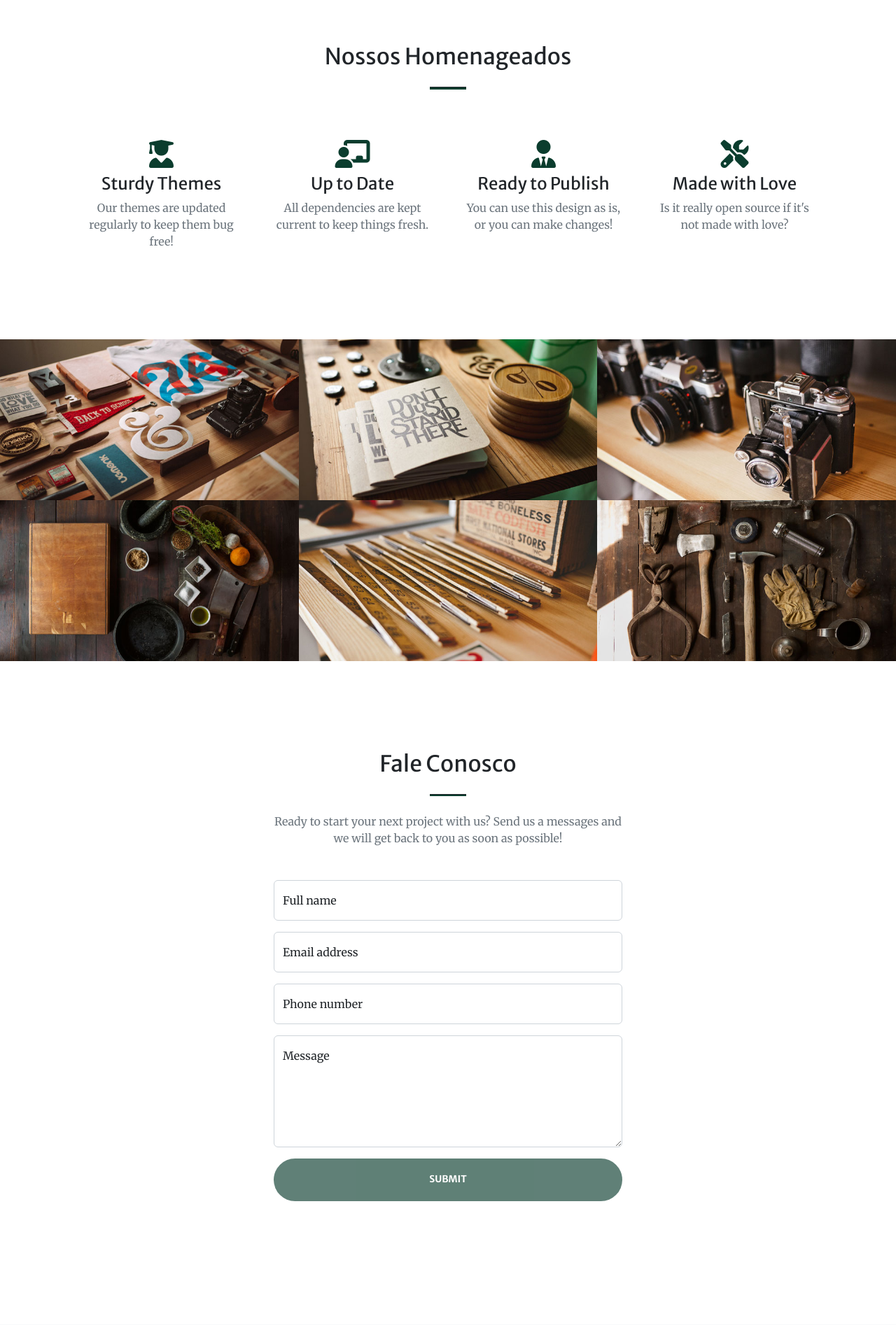
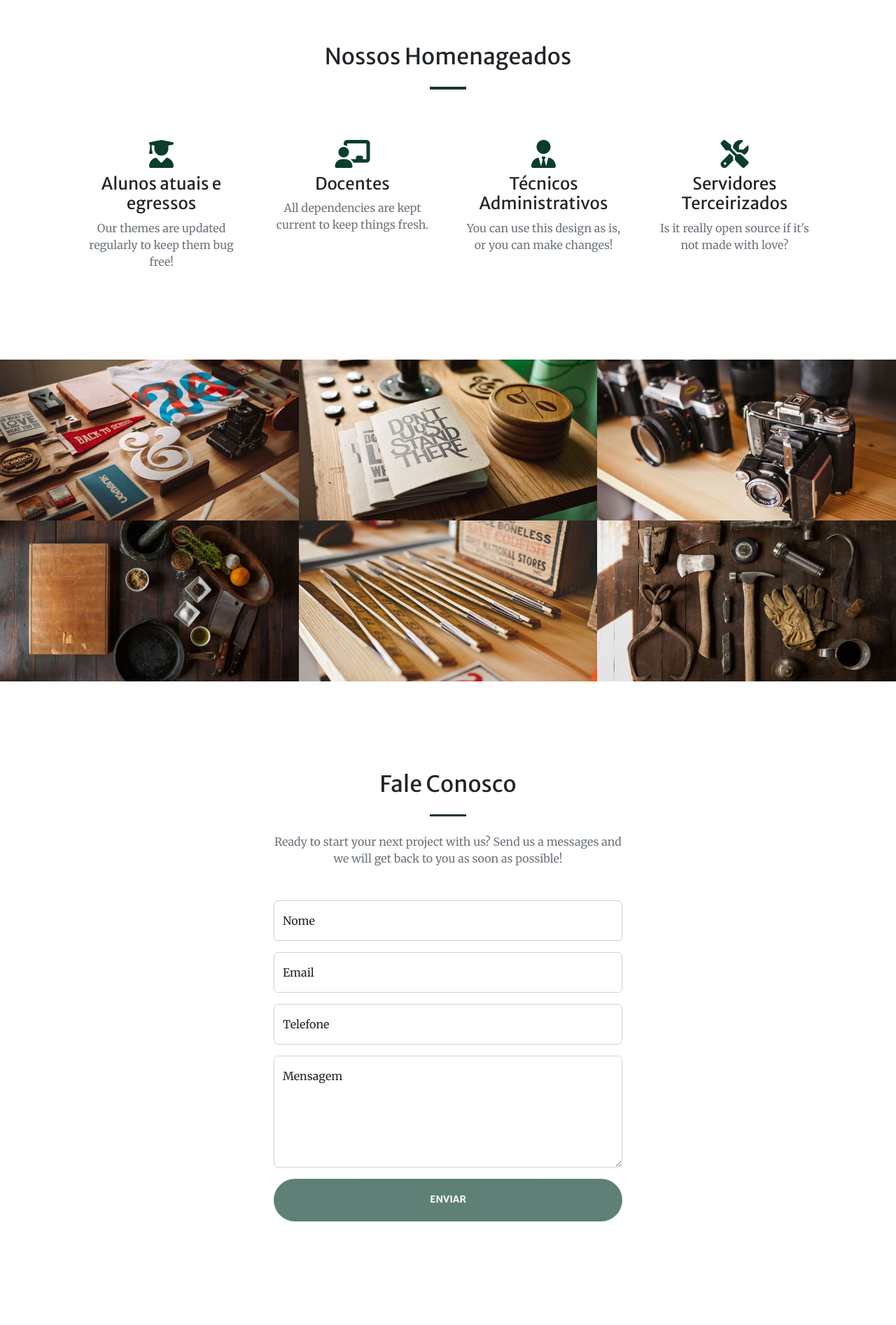
Before and after one commit to willianjonhy05/Tesouros_do_IFPI, a Django app: page / in a window 1280 px wide. Shown: the part 1368-3262 px from the top of the page at 70% size. Run offline with Django 5.2, Linux system fonts and the light colour scheme; some libraries are stand-ins or nearby versions.

Commit message:
Deus do Céu, ainda tem muita coisa

```diff
--- a/templates/index.html
+++ b/templates/index.html
@@ -59,7 +59,7 @@
                         <h2 class="text-white mt-0">Tesouros do IFPI 2026</h2>
                         <hr class="divider divider-light" />
                         <p class="text-white-75 mb-4">O projeto reconhece alunos, ex-alunos, docentes e colaboradores que se destacam em suas áreas, reconhecendo talentos formados ou atuantes na instituição e fortalecendo o nome do IFPI na educação.</p>
-                        <a class="btn btn-light btn-xl" href="#services">Confira o Regulamento</a>
+                        <a class="btn btn-light btn-xl" href="{% static 'pdf/regulamento.pdf' %}" target="_blank">Confira o Regulamento</a>
                     </div>
                 </div>
             </div>
@@ -76,7 +76,7 @@
                                 <!-- <i class="bi bi-mortarboard-fill fs-1 text-primary"></i> -->
                                 <i class="fa-solid fa-user-graduate fs-1 text-primary"></i>
                             </div>
-                            <h3 class="h4 mb-2">Sturdy Themes</h3>
+                            <h3 class="h4 mb-2">Alunos atuais e egressos</h3>
                             <p class="text-muted mb-0">Our themes are updated regularly to keep them bug free!</p>
                         </div>
                     </div>
@@ -87,7 +87,7 @@
                                 <i class="fa-solid fs-1 fa-chalkboard-user text-primary"></i>
 
                             </div>
-                            <h3 class="h4 mb-2">Up to Date</h3>
+                            <h3 class="h4 mb-2">Docentes</h3>
                             <p class="text-muted mb-0">All dependencies are kept current to keep things fresh.</p>
                         </div>
                     </div>
@@ -98,7 +98,7 @@
                                 <i class="fa-solid fa-user-tie fs-1 text-primary"></i>
 
                             </div>
-                            <h3 class="h4 mb-2">Ready to Publish</h3>
+                            <h3 class="h4 mb-2">Técnicos Administrativos</h3>
                             <p class="text-muted mb-0">You can use this design as is, or you can make changes!</p>
                         </div>
                     </div>
@@ -108,7 +108,7 @@
                                 <!-- <i class="bi-heart fs-1 text-primary"></i> -->
                                 <i class="fa-solid fa-screwdriver-wrench fs-1 text-primary"></i>
                             </div>
-                            <h3 class="h4 mb-2">Made with Love</h3>
+                            <h3 class="h4 mb-2">Servidores Terceirizados</h3>
                             <p class="text-muted mb-0">Is it really open source if it's not made with love?</p>
                         </div>
                     </div>
@@ -199,28 +199,28 @@
                         <form id="contactForm" data-sb-form-api-token="API_TOKEN">
                             <!-- Name input-->
                             <div class="form-floating mb-3">
-                                <input class="form-control" id="name" type="text" placeholder="Enter your name..." data-sb-validations="required" />
-                                <label for="name">Full name</label>
+                                <input class="form-control" id="name" type="text" placeholder="Digite seu nome..." data-sb-validations="required" />
+                                <label for="name">Nome</label>
                                 <div class="invalid-feedback" data-sb-feedback="name:required">A name is required.</div>
                             </div>
                             <!-- Email address input-->
                             <div class="form-floating mb-3">
                                 <input class="form-control" id="email" type="email" placeholder="name@example.com" data-sb-validations="required,email" />
-                                <label for="email">Email address</label>
+                                <label for="email">Email</label>
                                 <div class="invalid-feedback" data-sb-feedback="email:required">An email is required.</div>
                                 <div class="invalid-feedback" data-sb-feedback="email:email">Email is not valid.</div>
                             </div>
                             <!-- Phone number input-->
                             <div class="form-floating mb-3">
                                 <input class="form-control" id="phone" type="tel" placeholder="(123) 456-7890" data-sb-validations="required" />
-                                <label for="phone">Phone number</label>
-                                <div class="invalid-feedback" data-sb-feedback="phone:required">A phone number is required.</div>
+                                <label for="phone">Telefone</label>
+                                <div class="invalid-feedback" data-sb-feedback="phone:required">Telefone é obrigatório.</div>
                             </div>
                             <!-- Message input-->
                             <div class="form-floating mb-3">
-                                <textarea class="form-control" id="message" type="text" placeholder="Enter your message here..." style="height: 10rem" data-sb-validations="required"></textarea>
-                                <label for="message">Message</label>
-                                <div class="invalid-feedback" data-sb-feedback="message:required">A message is required.</div>
+                                <textarea class="form-control" id="message" type="text" placeholder="Digite sua mensagem aqui..." style="height: 10rem" data-sb-validations="required"></textarea>
+                                <label for="message">Mensagem</label>
+                                <div class="invalid-feedback" data-sb-feedback="message:required">A mensagem é obrigatória.</div>
                             </div>
                             <!-- Submit success message-->
                             <!---->
@@ -228,7 +228,7 @@
                             <!-- has successfully submitted-->
                             <div class="d-none" id="submitSuccessMessage">
                                 <div class="text-center mb-3">
-                                    <div class="fw-bolder">Form submission successful!</div>
+                                    <div class="fw-bolder">Mensagem enviada com sucesso!</div>
                                     To activate this form, sign up at
                                     <br />
                                     <a href="https://startbootstrap.com/solution/contact-forms">https://startbootstrap.com/solution/contact-forms</a>
@@ -240,7 +240,7 @@
                             <!-- an error submitting the form-->
                             <div class="d-none" id="submitErrorMessage"><div class="text-center text-danger mb-3">Error sending message!</div></div>
                             <!-- Submit Button-->
-                            <div class="d-grid"><button class="btn btn-primary btn-xl disabled" id="submitButton" type="submit">Submit</button></div>
+                            <div class="d-grid"><button class="btn btn-primary btn-xl disabled" id="submitButton" type="submit">Enviar</button></div>
                         </form>
                     </div>
                 </div>
```
Also changed, not shown: scripts/criar_categorias.py (added, +19 -0 lines), 1 other file.
